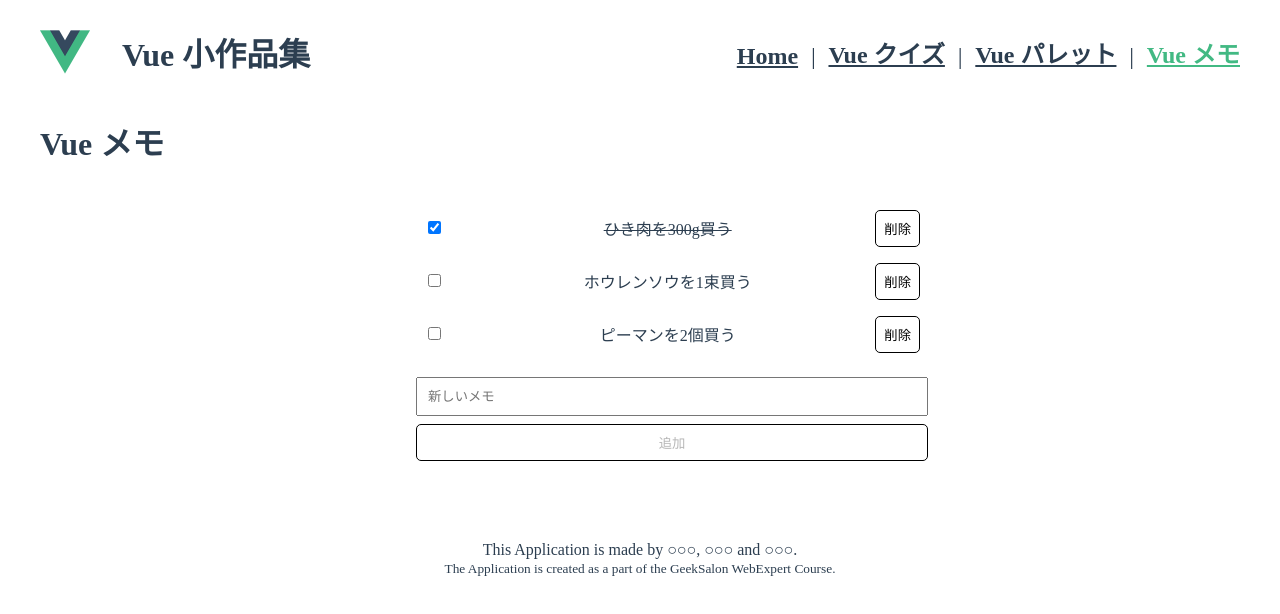
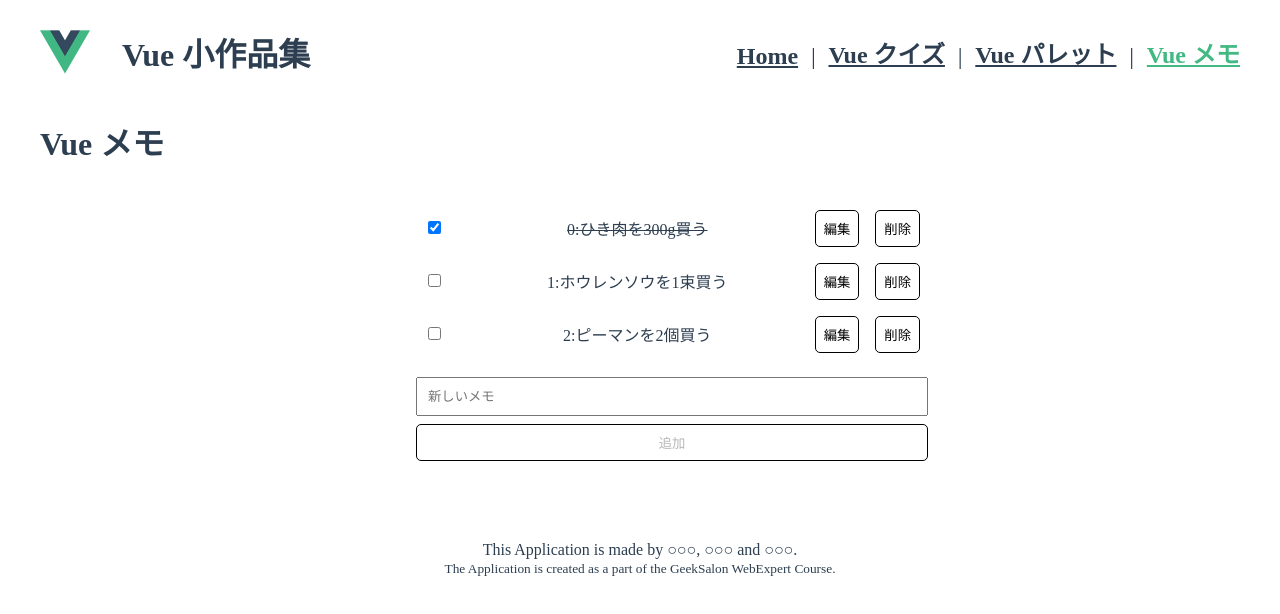
Before and after one commit to webex15-team-6/demo-team-app, a Vue app: page /memo in a window 1280 px wide. Both pictures are taken after a click on the checkbox 434 px from the left and 227 px from the top of the page. Shown: the top 614 px of the page. Built offline with nearby package versions, Linux system fonts and the light colour scheme.

Commit message:
編集機能の追加

```diff
--- a/package.json
+++ b/package.json
@@ -10,7 +10,8 @@
   "dependencies": {
     "core-js": "^3.8.3",
     "vue": "^3.2.13",
-    "vue-router": "^4.0.3"
+    "vue-router": "^4.0.3",
+    "vuedraggable": "^2.24.3"
   },
   "devDependencies": {
     "@babel/core": "^7.12.16",
--- a/src/views/MemoApp.vue
+++ b/src/views/MemoApp.vue
@@ -6,11 +6,41 @@
         <div class="memo__checkbox">
           <input type="checkbox" v-model="memo.isDone" />
         </div>
-        <div v-if="memo.isDone" class="memo__text memo__text--done">
-          {{ memo.text }}
+        <div
+          v-if="memo.isDone && !memo.isEdit"
+          class="memo__text memo__text--done"
+        >
+          {{ index }}:{{ memo.text }}
         </div>
-        <div v-else class="memo__text">{{ memo.text }}</div>
-        <button class="memo__delete" @click="deleteMemo(index)">削除</button>
+        <div v-else-if="!memo.isDone && !memo.isEdit" class="memo__text">
+          {{ index }}:{{ memo.text }}
+        </div>
+        <div v-else>
+          <input
+            type="text"
+            v-model="editedText"
+            v-on:keydown.enter="setNewText(index)"
+          />
+        </div>
+        <div class="memo__buttons">
+          <button
+            class="memo__edit"
+            v-if="!memo.isEdit"
+            @click="editMemo(index)"
+          >
+            編集
+          </button>
+          <button
+            class="memo__delete"
+            v-if="!memo.isEdit"
+            @click="deleteMemo(index)"
+          >
+            削除
+          </button>
+          <button class="memo__done" v-else @click="setNewText(index)">
+            完了
+          </button>
+        </div>
       </li>
     </ul>
     <div class="add-memo-field">
@@ -41,16 +71,20 @@ export default {
         {
           text: "ひき肉を300g買う",
           isDone: false,
+          isEdit: false,
         },
         {
           text: "ホウレンソウを1束買う",
           isDone: false,
+          isEdit: false,
         },
         {
           text: "ピーマンを2個買う",
           isDone: false,
+          isEdit: false,
         },
       ],
+      editedText: "",
     }
   },
   methods: {
@@ -58,8 +92,8 @@ export default {
      * メモを追加する
      */
     addMemo() {
-      if (this.inputText !== "") {
-        this.memos.push({ text: this.inputText, isDone: false })
+      if (!this.isInputEmpty) {
+        this.memos.push({ text: this.inputText, isDone: false, isEdit: false })
         this.inputText = ""
       }
     },
@@ -68,6 +102,18 @@ export default {
      */
     deleteMemo(idx) {
       this.memos.splice(idx, 1)
+    },
+    editMemo(idx) {
+      this.memos[idx].isEdit = true
+      this.editedText = this.memos[idx].text
+    },
+    setNewText(idx) {
+      if (this.editedText === "") {
+        this.deleteMemo(idx)
+      } else {
+        this.memos[idx].text = this.editedText
+        this.memos[idx].isEdit = false
+      }
     },
   },
   computed: {
@@ -128,7 +174,33 @@ export default {
 }
 
 .memo__delete:hover {
+  background-color: #ff0000;
+  border-radius: 5px;
+}
+
+.memo__edit {
+  margin-left: 1rem;
+  padding: 0.5rem 0.5rem;
+  border: solid 1px black;
+  border-radius: 5px;
+  background-color: white;
+}
+
+.memo__edit:hover {
   background-color: #b2ae3b;
+  border-radius: 5px;
+}
+
+.memo__done {
+  margin-left: 1rem;
+  padding: 0.5rem 0.5rem;
+  border: solid 1px black;
+  border-radius: 5px;
+  background-color: white;
+}
+
+.memo__done:hover {
+  background-color: #00aeef;
   border-radius: 5px;
 }
 
```
Also changed, not shown: 1 other file (tests, documents, lock files or other folders).
